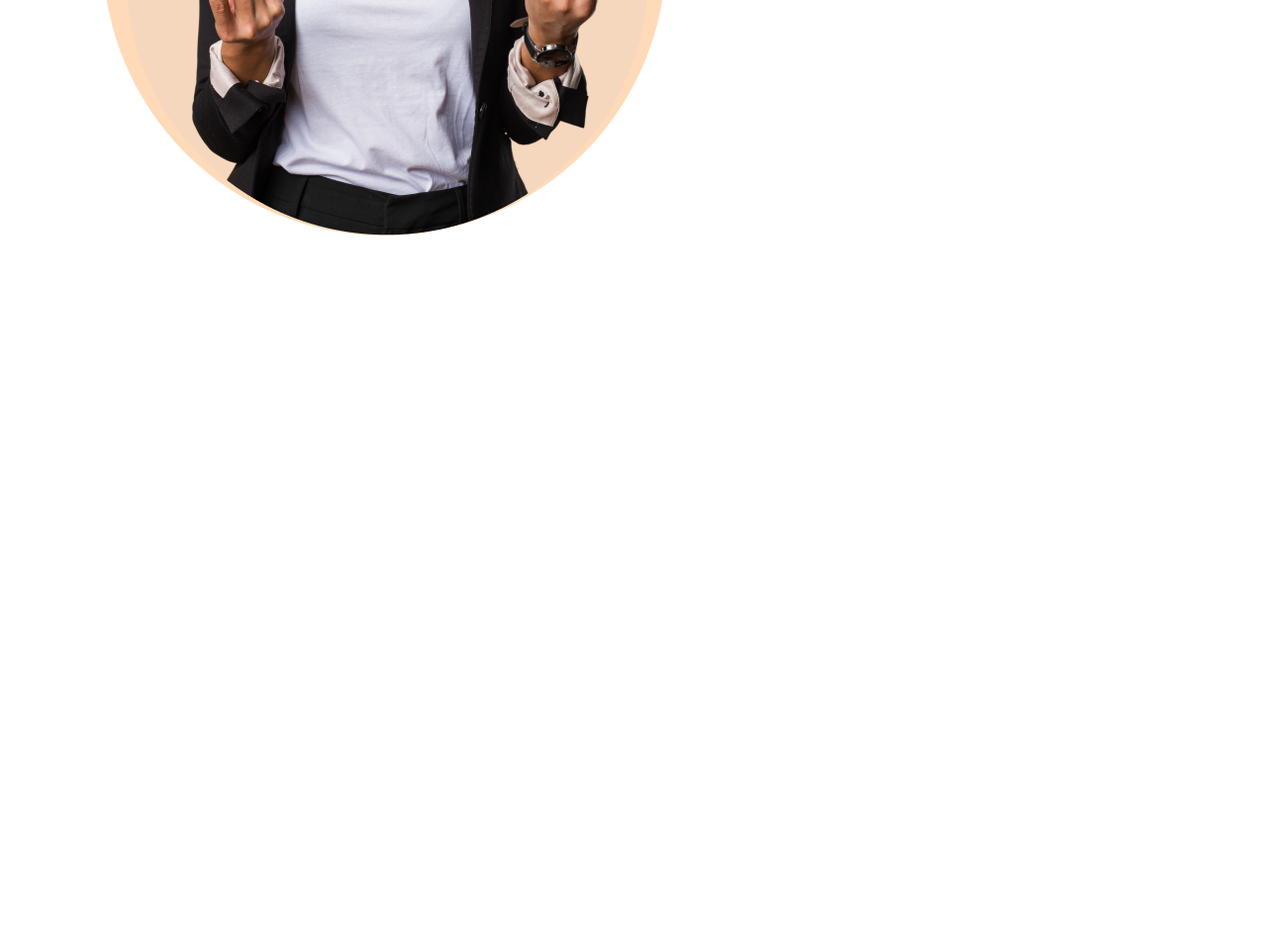
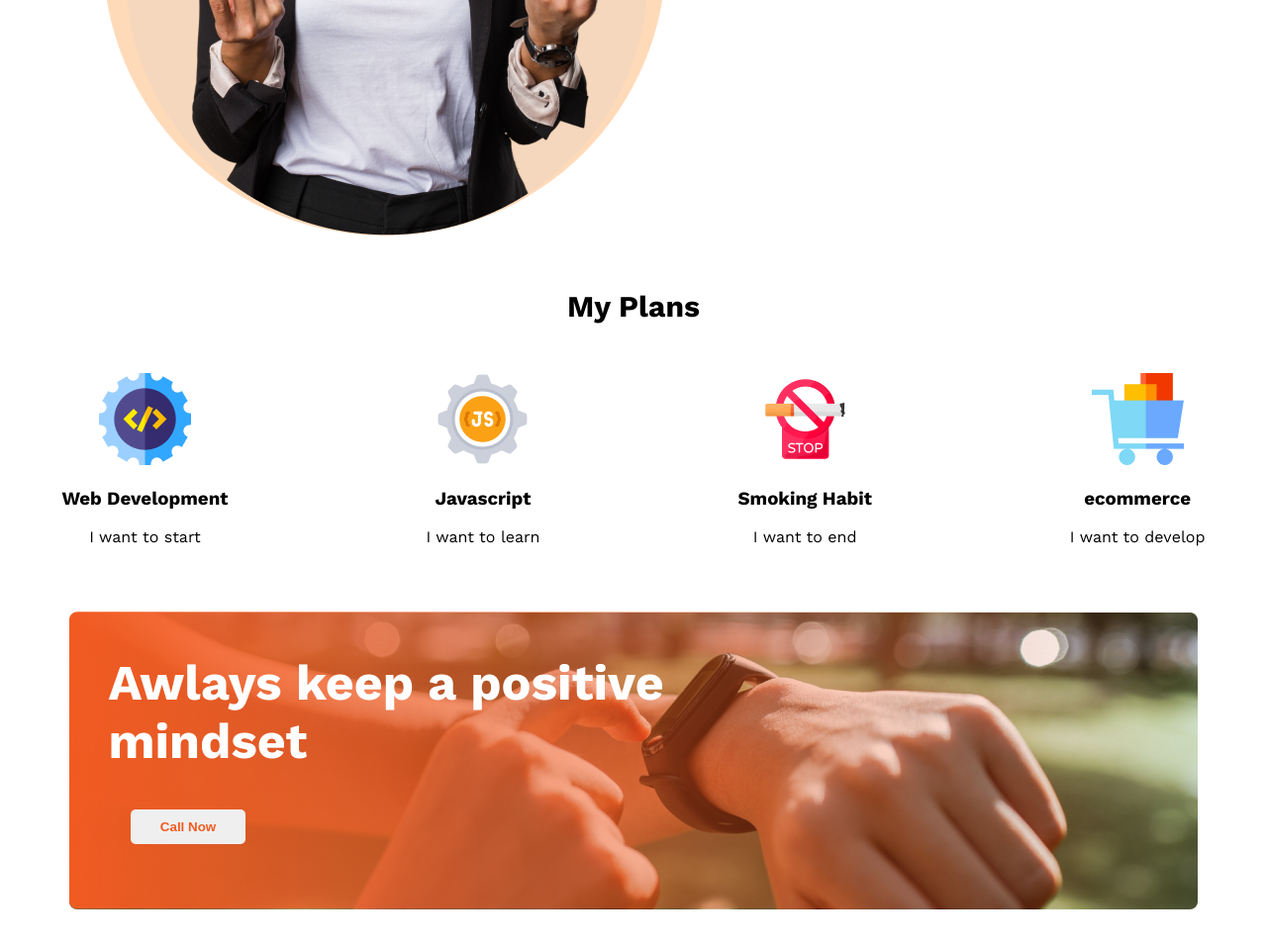
Before and after one commit to JubairBinSayeed/new-year-new-me-practice1, a plain HTML site: page index.html in a window 1280 px wide. Shown: the part 1352-2310 px from the top of the page at 99% size. Before the commit the page ends 1644 px from the top, so only its background shows below. Drawn offline with nearby package versions, Linux system fonts and the light colour scheme.

Commit message:
my plans section done

```diff
--- a/index.html
+++ b/index.html
@@ -33,6 +33,41 @@
                 </ul>
             </div>
         </section>
+        <section>
+            <h1 class="section-title">My Plans</h1>
+            <div class="resolutions">
+                <div class="resolution-container">
+                    <img src="images/icons/web.png" alt="">
+                    <h3 class="resolution-title">Web Development</h3>
+                    <p>I want to start</p>
+                </div>
+
+                <div class="resolution-container">
+                    <img src="images/icons/js.png" alt="">
+                    <h3 class="resolution-title">Javascript</h3>
+                    <p>I want to learn</p>
+                </div>
+
+                <div class="resolution-container">
+                    <img src="images/icons/smoke.png" alt="">
+                    <h3 class="resolution-title">Smoking Habit</h3>
+                    <p>I want to end</p>
+                </div>
+
+                <div class="resolution-container">
+                    <img src="images/icons/ecom.png" alt="">
+                    <h3 class="resolution-title">ecommerce</h3>
+                    <p>I want to develop</p>
+                </div>
+            </div>
+
+            <div class="watch">
+                <img src="images/watch.png" alt="">
+                <img src="images/gradient2.png" id="gradient" alt="">
+                <h2 class="watch-title">Awlays keep a positive <br>mindset</h2>
+                <button class="btn">Call Now</button>
+            </div>
+        </section>
     </main>
     <footer>
 
--- a/styles/new-year-new-me.css
+++ b/styles/new-year-new-me.css
@@ -63,3 +63,55 @@ body{
     margin-top: 200px;
     margin-left: 100px;
 }
+
+/* My Plans section */
+
+.section-title{
+    display: flex;
+    justify-content: center;
+    margin-top: 50px;
+    margin-bottom: 50px;
+    font-size: 30px;
+    font-weight: 700;
+}
+
+.resolution-container{
+    align-items: center;
+    text-align: center;
+}
+.resolutions{
+    display: flex;
+    justify-content: center;
+    gap: 200px;
+}
+
+.watch{
+    display: flex;
+    margin-top: 50px;
+    margin-bottom: 50px;
+    justify-content: center;
+}
+#gradient{
+    position: absolute;
+}
+
+.watch-title{
+    position: absolute;
+    color: white;
+    font-size: 50px;
+    margin-right: 500px;
+}
+
+.btn{
+    position: absolute;
+    padding-top: 10px;
+    padding-bottom: 10px;
+    padding-left: 30px;
+    padding-right: 30px ;
+    border: 0;
+    border-radius: 5px;
+    margin-top: 200px;
+    margin-right: 900px;
+    color: rgb(241, 91, 34);
+    font-weight: 900;
+}
```
